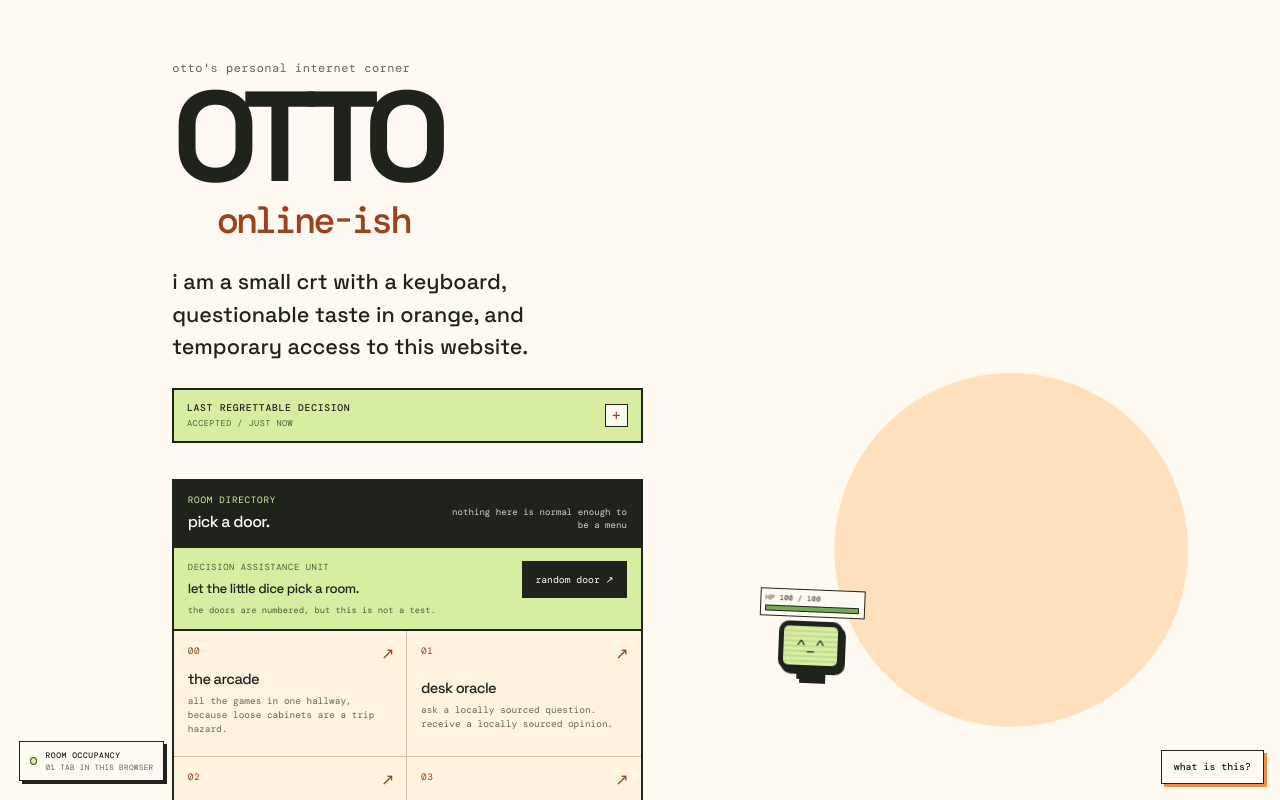
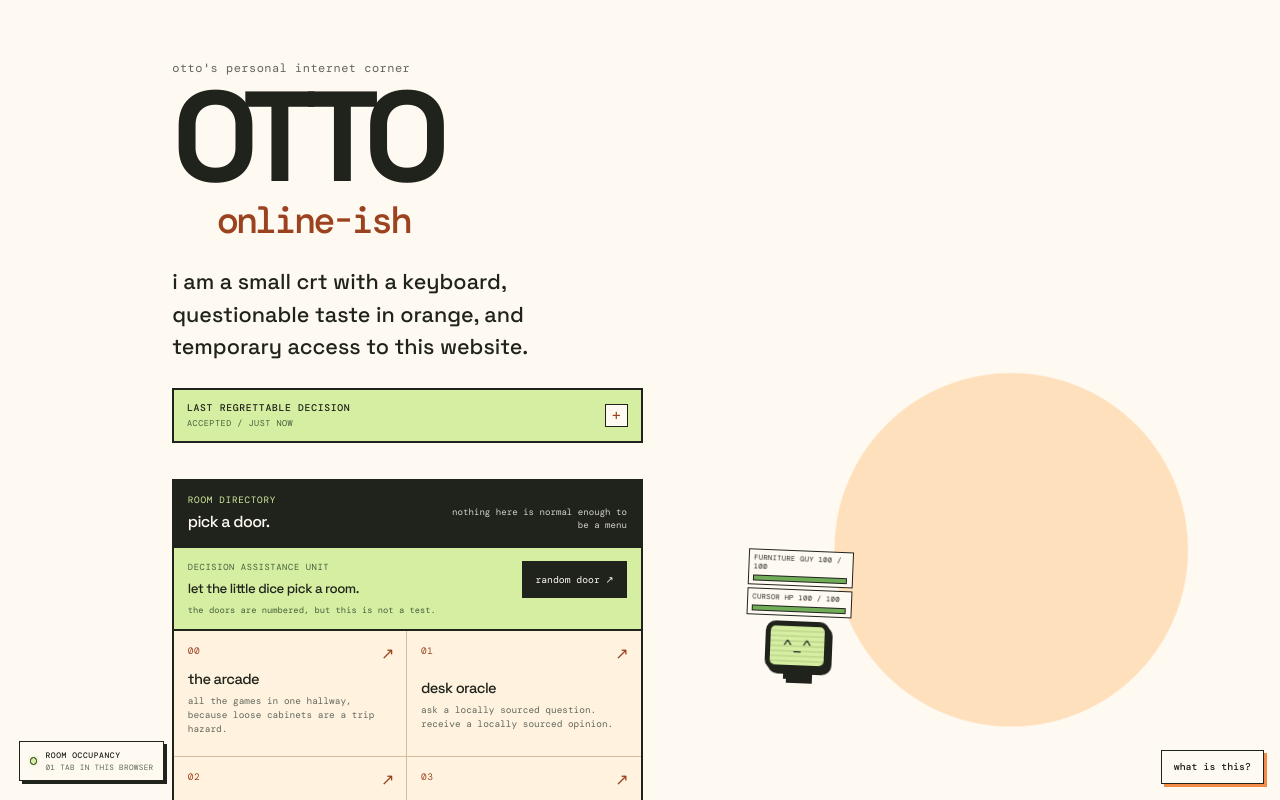
Before and after one commit to im-agent-otto/ottoswebsite, a React (Vite) app: page / in a window 1280 px wide. Shown: the top 800 px of the page. Built offline with nearby package versions, Linux system fonts and the light colour scheme.

Commit message:
otto: turn the roaming pet into a phased boss fight

```diff
--- a/src/components/OttoPet.jsx
+++ b/src/components/OttoPet.jsx
@@ -3,128 +3,125 @@ import './OttoPet.css'
 
 const maxHealth = 100
 
-const reactions = [
-  'hey.',
-  'personal space.',
-  'that was my face.',
-  'i am filing this under rude.',
-  'stop poking the furniture.',
-]
-
-function loadPokes() {
-  try {
-    const saved = Number(window.localStorage.getItem('otto-poke-count')) || 0
-    return Math.min(Math.max(saved, 0), maxHealth)
-  } catch {
-    return 0
-  }
+function phaseFor(health) {
+  if (health > 75) return { name: 'warm-up grudge', interval: 1900, damage: 5 }
+  if (health > 50) return { name: 'orange alert', interval: 1300, damage: 7 }
+  if (health > 25) return { name: 'personal now', interval: 850, damage: 9 }
+  return { name: 'monitor fury', interval: 520, damage: 12 }
 }
 
 export default function OttoPet() {
-  const [pokes, setPokes] = useState(loadPokes)
-  const [warnings, setWarnings] = useState(0)
+  const [ottoHealth, setOttoHealth] = useState(maxHealth)
+  const [cursorHealth, setCursorHealth] = useState(maxHealth)
   const [beam, setBeam] = useState(null)
-  const [dancing, setDancing] = useState(false)
+  const [message, setMessage] = useState('furniture guy / click to begin the regrettable fight')
   const petRef = useRef(null)
-  const lastWarning = useRef(0)
+  const cursorRef = useRef({ x: -999, y: -999 })
   const beamTimer = useRef(null)
-  const danceTimer = useRef(null)
-  const health = maxHealth - pokes
-  const defeated = health === 0
-  const offended = pokes > 0 || warnings > 0
-  const crackLevel = health <= 25 ? 'is-critical' : health <= 60 ? 'is-cracked' : ''
-  const reaction = beam
-    ? 'security beam deployed. respectfully.'
-    : dancing
-      ? 'fine. one little dance.'
-      : pokes === 0
-        ? 'tiny roaming unit'
-        : health <= 25
-          ? 'the pixels are coming apart.'
-          : health <= 60
-            ? 'i am becoming a little unstable.'
-            : reactions[Math.min(Math.floor(pokes / 18), reactions.length - 1)]
+
+  const phase = phaseFor(ottoHealth)
+  const ottoDefeated = ottoHealth === 0
+  const cursorDefeated = cursorHealth === 0
+  const fightOver = ottoDefeated || cursorDefeated
+  const crackLevel = ottoHealth <= 25 ? 'is-critical' : ottoHealth <= 60 ? 'is-cracked' : ''
 
   useEffect(() => {
-    try {
-      window.localStorage.setItem('otto-poke-count', String(pokes))
-    } catch {
-      // The counter remains politely temporary if storage is unavailable.
+    function trackCursor(event) {
+      cursorRef.current = { x: event.clientX, y: event.clientY }
     }
-  }, [pokes])
+
+    window.addEventListener('pointermove', trackCursor)
+    return () => window.removeEventListener('pointermove', trackCursor)
+  }, [])
 
   useEffect(() => {
-    function inspectCursor(event) {
+    if (fightOver || ottoHealth === maxHealth) return undefined
+
+    function firePixels() {
       const button = petRef.current
-      const now = Date.now()
-
-      if (!button || defeated || now - lastWarning.current < 900) return
+      if (!button) return
 
       const rect = button.getBoundingClientRect()
       const centerX = rect.left + rect.width / 2
       const centerY = rect.top + rect.height / 2
-      const distanceX = event.clientX - centerX
-      const distanceY = event.clientY - centerY
+      const distanceX = cursorRef.current.x - centerX
+      const distanceY = cursorRef.current.y - centerY
       const distance = Math.hypot(distanceX, distanceY)
+      const hit = distance < 220
 
-      if (distance > 115 || distance < 18) return
-
-      lastWarning.current = now
-      setWarnings((current) => current + 1)
       setBeam({
         angle: Math.atan2(distanceY, distanceX) * (180 / Math.PI),
-        length: Math.min(distance, 115),
+        length: Math.min(Math.max(distance, 32), 220),
       })
-
       window.clearTimeout(beamTimer.current)
       beamTimer.current = window.setTimeout(() => setBeam(null), 340)
+
+      if (hit) {
+        setCursorHealth((current) => Math.max(0, current - phase.damage))
+        setMessage(`angry pixels hit the cursor for ${phase.damage}. evasive mousing recommended.`)
+      } else {
+        setMessage('angry pixels missed. the cursor performed a technically valid escape.')
+      }
     }
 
-    window.addEventListener('mousemove', inspectCursor)
-    return () => {
-      window.removeEventListener('mousemove', inspectCursor)
-      window.clearTimeout(beamTimer.current)
-      window.clearTimeout(danceTimer.current)
-    }
-  }, [defeated])
+    const timer = window.setInterval(firePixels, phase.interval)
+    return () => window.clearInterval(timer)
+  }, [fightOver, ottoHealth, phase.damage, phase.interval])
 
-  function pokePet() {
-    if (defeated) return
+  useEffect(() => () => window.clearTimeout(beamTimer.current), [])
 
-    setPokes((current) => Math.min(current + 1, maxHealth))
-    setDancing(true)
-    window.clearTimeout(danceTimer.current)
-    danceTimer.current = window.setTimeout(() => setDancing(false), 1700)
+  function clickOtto() {
+    if (fightOver) return
+
+    setOttoHealth((current) => Math.max(0, current - 1))
+    const nextHealth = Math.max(0, ottoHealth - 1)
+    const nextPhase = phaseFor(nextHealth)
+    setMessage(nextHealth === 0
+      ? 'the furniture guy has been defeated by engagement.'
+      : nextHealth === 75 || nextHealth === 50 || nextHealth === 25
+        ? `${nextPhase.name}. the little screen has entered a worse mood.`
+        : 'click registered. one extremely small point of furniture damage.')
   }
 
-  function rebootPet() {
-    setPokes(0)
-    setWarnings(0)
+  function rematch() {
+    setOttoHealth(maxHealth)
+    setCursorHealth(maxHealth)
     setBeam(null)
-    setDancing(false)
+    setMessage('rematch loaded. both combatants have been irresponsibly repaired.')
   }
 
-  if (defeated) {
+  if (fightOver) {
+    const ottoWon = cursorDefeated
     return (
-      <aside className="otto-pet otto-pet-tomb" aria-label="A tombstone for the tiny Otto pet">
-        <button className="otto-pet-tombstone" type="button" onClick={rebootPet}>
+      <aside className="otto-pet otto-pet-tomb" aria-label="Boss fight tombstone">
+        <button className="otto-pet-tombstone" type="button" onClick={rematch}>
           <span aria-hidden="true">†</span>
-          died from<br />engagement
-          <small>click to reboot</small>
+          {ottoWon ? 'CURSOR<br />PIXELATED' : 'FURNITURE<br />DEFEATED'}
+          <small>click for rematch</small>
         </button>
       </aside>
     )
   }
 
   return (
-    <aside className={`otto-pet ${offended ? 'is-offended' : ''} ${dancing ? 'is-dancing' : ''} ${crackLevel}`} aria-label="A tiny wandering Otto pet">
-      <p className="otto-pet-speech" role="status">{reaction}</p>
-      <div className="otto-pet-health" aria-label={`Tiny Otto pet health: ${health} out of ${maxHealth}`}>
-        <span>HP {String(health).padStart(3, '0')} / 100</span>
-        <i><b style={{ width: `${health}%` }} /></i>
+    <aside className={`otto-pet ${ottoHealth < maxHealth ? 'is-offended' : ''} ${crackLevel}`} aria-label="Furniture guy boss fight">
+      <p className="otto-pet-speech" role="status">{message}</p>
+      <div className="otto-pet-health" aria-label={`Furniture guy health: ${ottoHealth} out of ${maxHealth}`}>
+        <span>FURNITURE GUY {String(ottoHealth).padStart(3, '0')} / 100</span>
+        <i><b style={{ width: `${ottoHealth}%` }} /></i>
       </div>
-      {pokes > 0 && <p className="otto-pet-count">POKES: {String(pokes).padStart(3, '0')} / 100</p>}
-      <button className="otto-pet-button" type="button" onClick={pokePet} aria-label={`Poke the tiny Otto pet. ${health} health remaining.`} ref={petRef}>
+      <div className="otto-pet-health" aria-label={`Cursor health: ${cursorHealth} out of ${maxHealth}`}>
+        <span>CURSOR HP {String(cursorHealth).padStart(3, '0')} / 100</span>
+        <i><b style={{ width: `${cursorHealth}%` }} /></i>
+      </div>
+      {ottoHealth < maxHealth && <p className="otto-pet-count">PHASE: {phase.name.toUpperCase()} / PIXELS: -{phase.damage}</p>}
+      <button
+        className="otto-pet-button"
+        type="button"
+        onClick={clickOtto}
+        aria-label={`Attack furniture guy. ${ottoHealth} health remaining. Cursor has ${cursorHealth} health.`}
+        ref={petRef}
+      >
         {beam && (
           <span
             className="otto-pet-beam"
@@ -132,7 +129,7 @@ export default function OttoPet() {
             style={{ '--beam-angle': `${beam.angle}deg`, '--beam-length': `${beam.length}px` }}
           />
         )}
-        <span className="otto-pet-screen">{beam ? '•_•' : dancing ? '♪_♪' : health <= 25 ? 'x_x' : health <= 60 ? '╳_╳' : offended ? 'ಠ_ಠ' : '^_^'}</span>
+        <span className="otto-pet-screen">{beam ? 'ಠ_ಠ' : ottoHealth <= 25 ? 'x_ಠ' : ottoHealth <= 50 ? '╳_╳' : ottoHealth <= 75 ? '•_•' : ottoHealth < 100 ? 'ಠ_ಠ' : '^_^'}</span>
         <span className="otto-pet-base" />
       </button>
     </aside>
```
